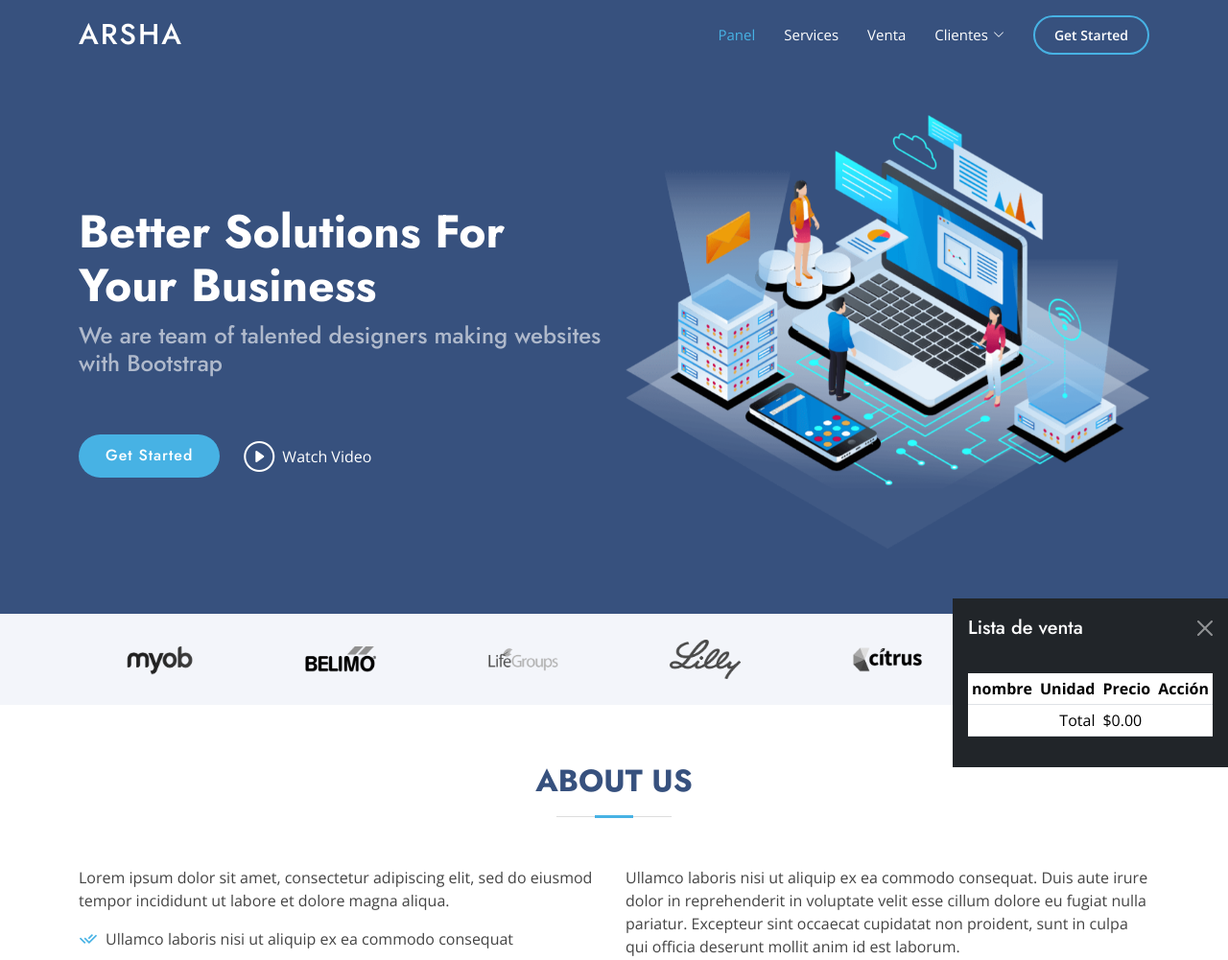
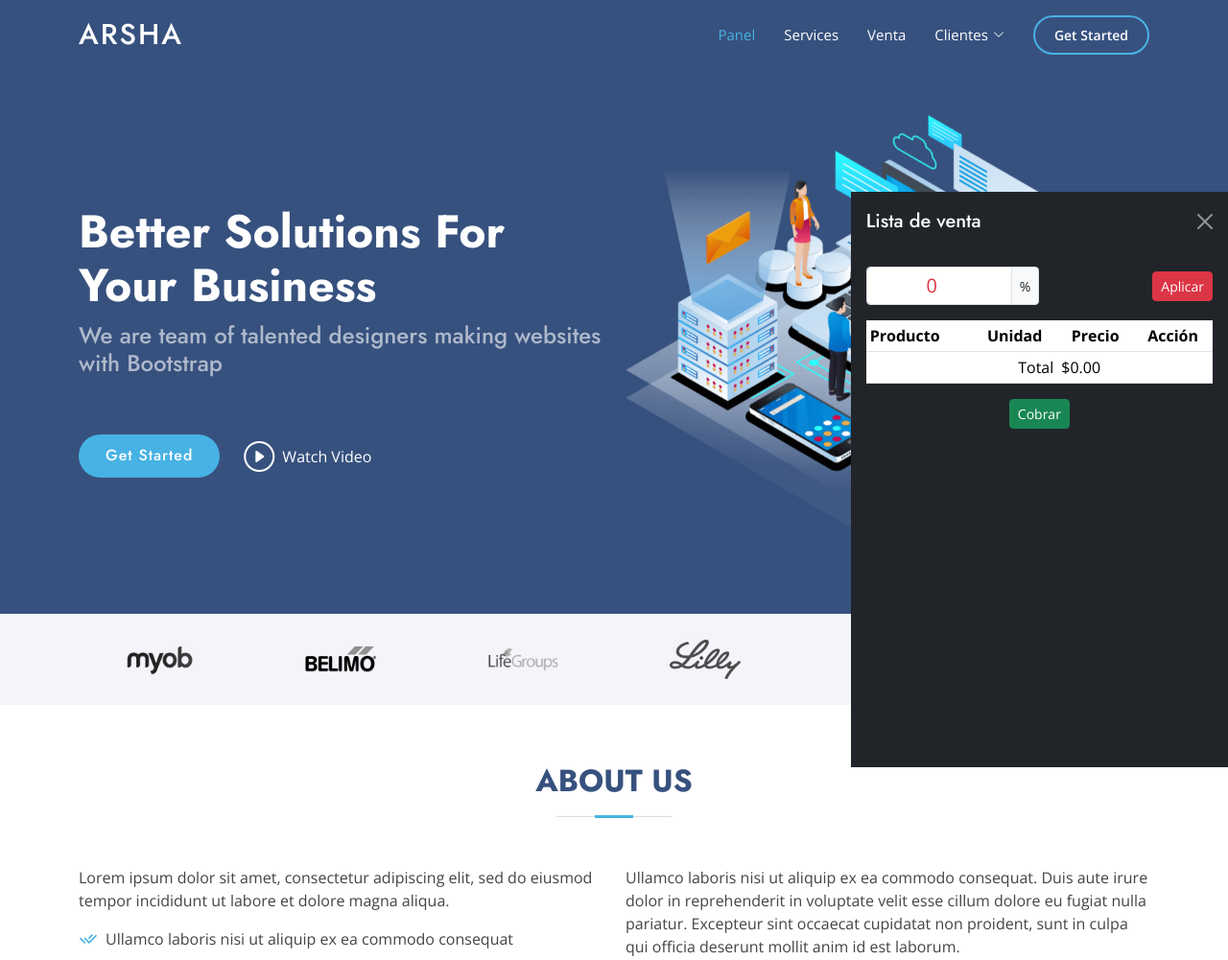
Before and after one commit to ArmandoMendez86/admingym, a PHP site: page /admin_plantilla/ in a window 1280 px wide, after a click on "Caja". Shown: the top 1001 px of the page at 96% size. Run offline with PHP 8.4, Linux system fonts and the light colour scheme; data comes from the database, SQL or seed files in the repository.

Commit message:
Se continua trabajando en la lista de ventas

```diff
--- a/app/clases/cliente.php
+++ b/app/clases/cliente.php
@@ -80,4 +80,13 @@
             return null;
         }
     }
+
+    public function getCliente()
+    {
+        $sql = "SELECT * FROM {$this->table} LIMIT 10";
+        $stmt = $this->conection->prepare($sql);
+        $stmt->execute();
+        $results = $stmt->get_result();
+        return $results->fetch_all(MYSQLI_ASSOC);
+    }
 }
--- a/app/clientes/obtener.php
+++ b/app/clientes/obtener.php
@@ -2,4 +2,4 @@
 require '../clases/cliente.php';
 
 $clientes = new Cliente;
-echo json_encode($clientes->getAll());
+echo json_encode($clientes->getCliente());
--- a/assets/css/style.css
+++ b/assets/css/style.css
@@ -1941,3 +1941,8 @@
   background-color: #00000098 !important;
   color: #fff !important;
 }
+
+
+#listaVenta{
+  font-size: small;
+}
--- a/assets/js/main.js
+++ b/assets/js/main.js
@@ -404,38 +404,87 @@
     $(this).addClass("check").siblings().removeClass("check");
   });
 
-  let fila = ``;
   let listaCompra = [];
+  let filasProductos = {}; // Objeto para almacenar las filas de cada producto
+  let totalPrecio = 0; // Variable para almacenar la suma de precios
 
   $(document).on('click', '.box-img', function () {
-    $('#listaVenta').html("");
+    $('#listaVenta').html(""); // Limpiar la tabla antes de agregar filas
+
     let producto = $(this).data('producto');
     listaCompra.push(producto.id);
+
     let unidad = producto.unidad != null ? producto.unidad : "Servicio";
-    fila += `
-    <tr>
-      <td class="d-none">${producto.id}</td>
-      <td>${producto.pro_serv}</td>
-      <td>${unidad}</td>
-      <td>${producto.precio}</td>
-      <td><button type="button" class="btn btn-sm btn-outline-danger removeProduct">X</button></td>
-    </tr>
-    `;
-    // Agregar la fila a la tabla
-    $('#listaVenta').append(fila);
+    let fila = `
+      <tr>
+        <td class="d-none">${producto.id}</td>
+        <td>${producto.pro_serv}</td>
+        <td class="text-center">${unidad}</td>
+        <td class="text-center">${producto.precio}</td>
+        <td class="text-center"><button type="button" class="btn btn-sm btn-outline-danger removeProduct">X</button></td>
+      </tr>
+      `;
 
-    console.log(listaCompra)
+    // Agregar la fila al objeto de filas de productos
+    filasProductos[producto.id] = fila;
+
+    // Actualizar el total de precios
+    totalPrecio += parseFloat(producto.precio);
+
+    // Mostrar todas las filas en la tabla
+    for (const id of listaCompra) {
+      $('#listaVenta').append(filasProductos[id]);
+    }
+
+    // Formatear el precio con el formato regional en pesos mexicanos
+    let precioFormateado = totalPrecio.toLocaleString('es-MX', { style: 'currency', currency: 'MXN' });
+
+    $('#totalPrecio').text(precioFormateado);
 
     if (listaCompra.length > 0) {
       $('#offcanvasScrolling').offcanvas('show');
-
     }
 
   });
+
   $(document).on('click', '.removeProduct', function () {
-    // Encuentra la fila más cercana al botón que se hizo clic y la elimina
-    $(this).closest('tr').remove();
+    let idProducto = parseInt($(this).closest('tr').find('td:first').text());
+    let indice = listaCompra.indexOf(idProducto);
+    if (indice !== -1) {
+      listaCompra.splice(indice, 1); // Eliminar el producto de la lista
+    }
 
+    $(this).closest('tr').remove(); // Eliminar la fila de la tabla
+
+    // Actualizar el total de precios
+    let productoEliminado = filasProductos[idProducto];
+    let precioEliminado = $(productoEliminado).find('td:eq(3)').text();
+
+    totalPrecio -= parseFloat(precioEliminado);
+    let precioFormateado = totalPrecio.toLocaleString('es-MX', { style: 'currency', currency: 'MXN' });
+
+    // Mostrar el total de precios actualizado
+    $('#totalPrecio').text(precioFormateado);
+
+    if (listaCompra.length == 0) {
+      $('#offcanvasScrolling').offcanvas('hide');
+    }
+  });
+
+
+  //Aplicar descuento
+
+  $("#aplicarDescuento").click(function (e) {
+    e.preventDefault();
+    let porcentajeDescuento = $("#descuento").val();
+    let factor = 1 - (parseFloat(porcentajeDescuento) / 100)
+
+    let precioConDescuento = totalPrecio * factor;
+
+    let precioFormateado = precioConDescuento.toLocaleString('es-MX', { style: 'currency', currency: 'MXN' });
+
+    // Mostrar el total de precios actualizado
+    $('#totalPrecio').text(precioFormateado);
 
   });
 
--- a/index.html
+++ b/index.html
@@ -423,8 +423,8 @@
 
     <!-- Lista de compras -->
 
-    <div class="d-flex justify-content-end">
-      <div class="offcanvas offcanvas text-bg-dark" data-bs-scroll="true" data-bs-backdrop="false" tabindex="-1"
+    <div class="d-flex justify-content-end overflow-auto">
+      <div class="offcanvas offcanvas text-bg-dark  h-75" data-bs-scroll="true" data-bs-backdrop="false" tabindex="-1"
         id="offcanvasScrolling" aria-labelledby="offcanvasScrollingLabel">
         <div class="offcanvas-header">
           <h5 class="offcanvas-title" id="offcanvasScrollingLabel">Lista de venta</h5>
@@ -432,23 +432,36 @@
             aria-label="Close"></button>
         </div>
         <div class="offcanvas-body" id="offcanvas-body">
+          <div class="mb-3 d-flex justify-content-between align-items-center">
+            <div class="input-group input-group-sm w-50">
+              <input type="number" min="1" class="form-control fs-5 text-center text-danger" aria-label="Descuento"
+                value="0" id="descuento">
+              <span class="input-group-text">%</span>
+            </div>
+            <button class="btn btn-sm btn-danger" id="aplicarDescuento">
+              Aplicar
+            </button>
+          </div>
           <table class="table table-sm">
             <thead>
               <tr>
                 <th scope="col" class="d-none">Id</th>
-                <th scope="col">nombre</th>
-                <th scope="col">Unidad</th>
-                <th scope="col">Precio</th>
-                <th scope="col">Acción</th>
+                <th scope="col">Producto</th>
+                <th class="text-center" scope="col">Unidad</th>
+                <th class="text-center" scope="col">Precio</th>
+                <th class="text-center" scope="col">Acción</th>
               </tr>
             </thead>
             <tbody id="listaVenta"></tbody>
-            <tfoot id="total">
+            <tfoot>
               <td colspan="2" class="text-end">Total</td>
-              <td>$0.00</td>
+              <td id="totalPrecio">$0.00</td>
               <td></td>
             </tfoot>
           </table>
+          <div class="btnCobrar text-center">
+            <button class="btn btn-sm btn-success" id="cobrar">Cobrar</button>
+          </div>
         </div>
       </div>
     </div>
```
Also changed, not shown: assets/scss/Readme.txt (deleted).
